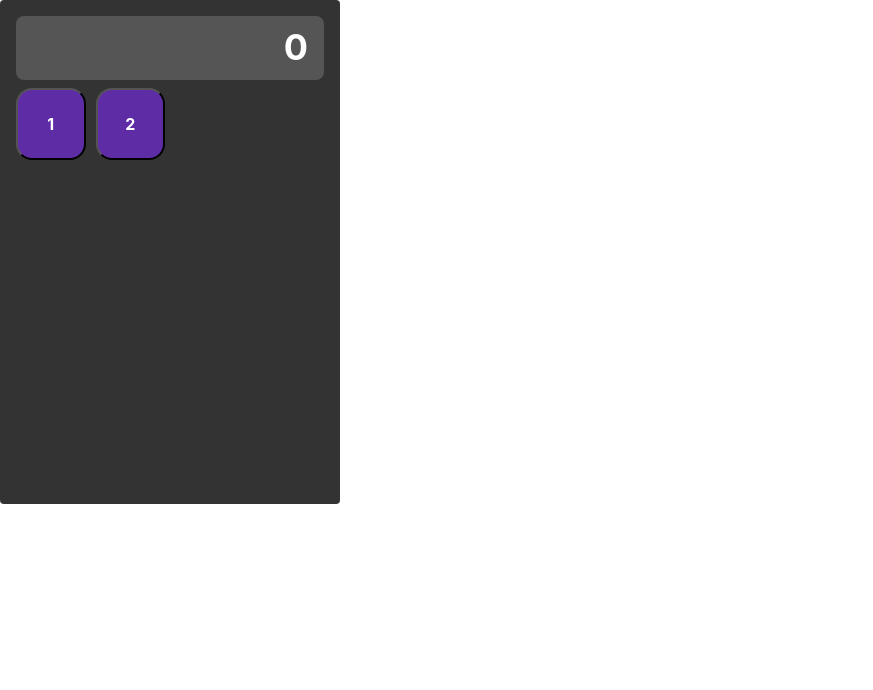
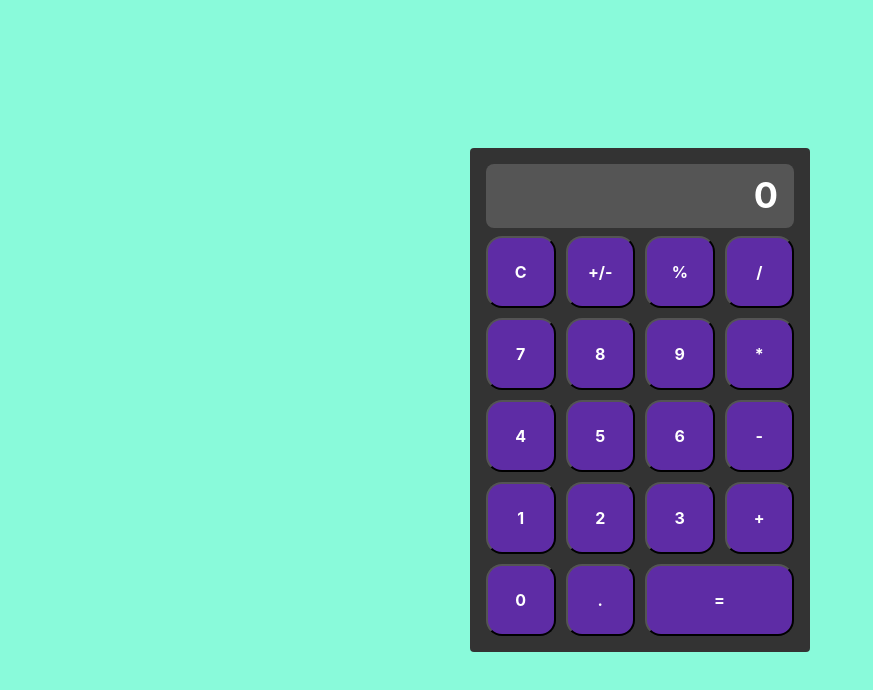
Before and after one commit to CSIS331-MobileApp-S24/calculator-Frederichdk, a React (Create React App) app: page / in a window 1280 px wide. Shown: the top 690 px of the page, without its empty margins (0-873 px from the left). Built offline with nearby package versions, Linux system fonts and the light colour scheme.

Commit message:
All buttons added and buttons are read

```diff
--- a/src/App.css
+++ b/src/App.css
@@ -1,5 +1,13 @@
 .App {
   text-align: center;
+}
+
+.move{
+  display: flex;
+  justify-content: center;
+  align-items: center;
+  height: 100vh;
+  width: 100vw;
 }
 
 .App-logo {
--- a/src/App.js
+++ b/src/App.js
@@ -4,7 +4,7 @@ import Wrapper from './components/Wrapper.js';
 
 const App =() => {
   return (
-    <div>
+    <div className='move'>
       <Wrapper/>
     </div>
   );
--- /dev/null
+++ b/src/components/Button.css
@@ -0,0 +1,5 @@
+.equalButton{
+    background-color: brown;
+    grid-column: span 2;
+
+}
--- a/src/components/Button.js
+++ b/src/components/Button.js
@@ -1,9 +1,15 @@
 import React from "react";
+import "./Button.css";
 
-const Button = ({values}) =>{
+const Button = ({values, className, onClicked}) =>{
+
+    let conditionalClass = "";
+    if (values === "=") {
+        conditionalClass = "equalButton";
+    }
     return(
 
-            <button className="br4 grow bg-purple white b">{values}</button>
+            <button className={`br4 grow bg-purple white b ${conditionalClass}`}  onClick={onClicked}>{values}</button>
 
 
     );
--- a/src/components/ButtonBox.js
+++ b/src/components/ButtonBox.js
@@ -2,11 +2,28 @@ import React from "react";
 import "./ButtonBox.css";
 import Button from "./Button";
 
+function handleClick(buttonVal){
+    console.log(buttonVal);
+}
+
 const ButtonBox = () =>{
+    const btnValues = [
+        ["C", "+/-", "%", "/"],
+        ["7", "8", "9", "*"],
+        ["4", "5", "6", "-"],
+        ["1", "2", "3", "+"],
+        ["0", ".", "="]
+    ];
+
     return(
+
+
         <div className="buttonBox">
-            <Button values="1"/>
-            <Button values="2"/>
+           {btnValues.flat().map((button, i) =>{
+                return(
+                    <Button key={i} values={button} className={button} onClicked={() => handleClick(button)}/>
+                );
+           })}
         </div>
     );
 
--- a/src/index.css
+++ b/src/index.css
@@ -5,7 +5,7 @@ body {
     sans-serif;
   -webkit-font-smoothing: antialiased;
   -moz-osx-font-smoothing: grayscale;
-  background-color: white;
+  background-color: rgb(137, 250, 218);
 }
 
 code {
```
